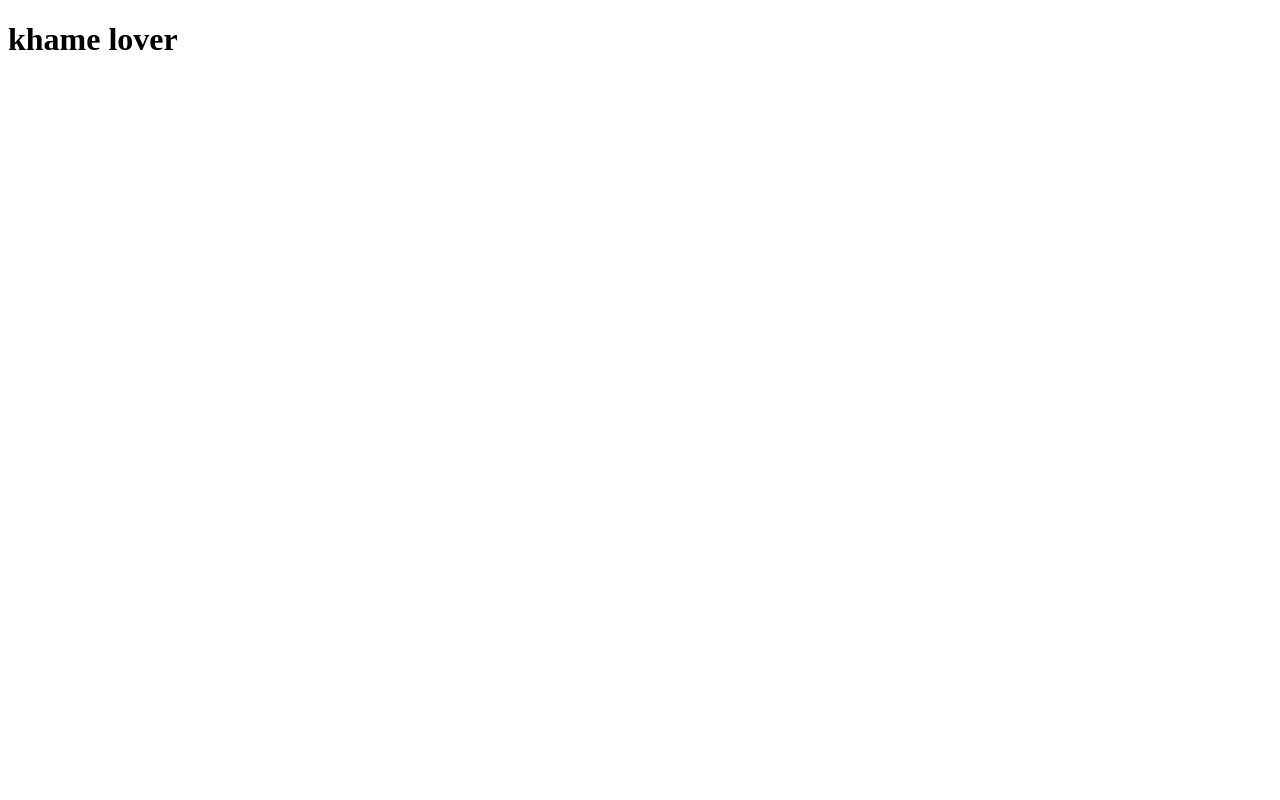
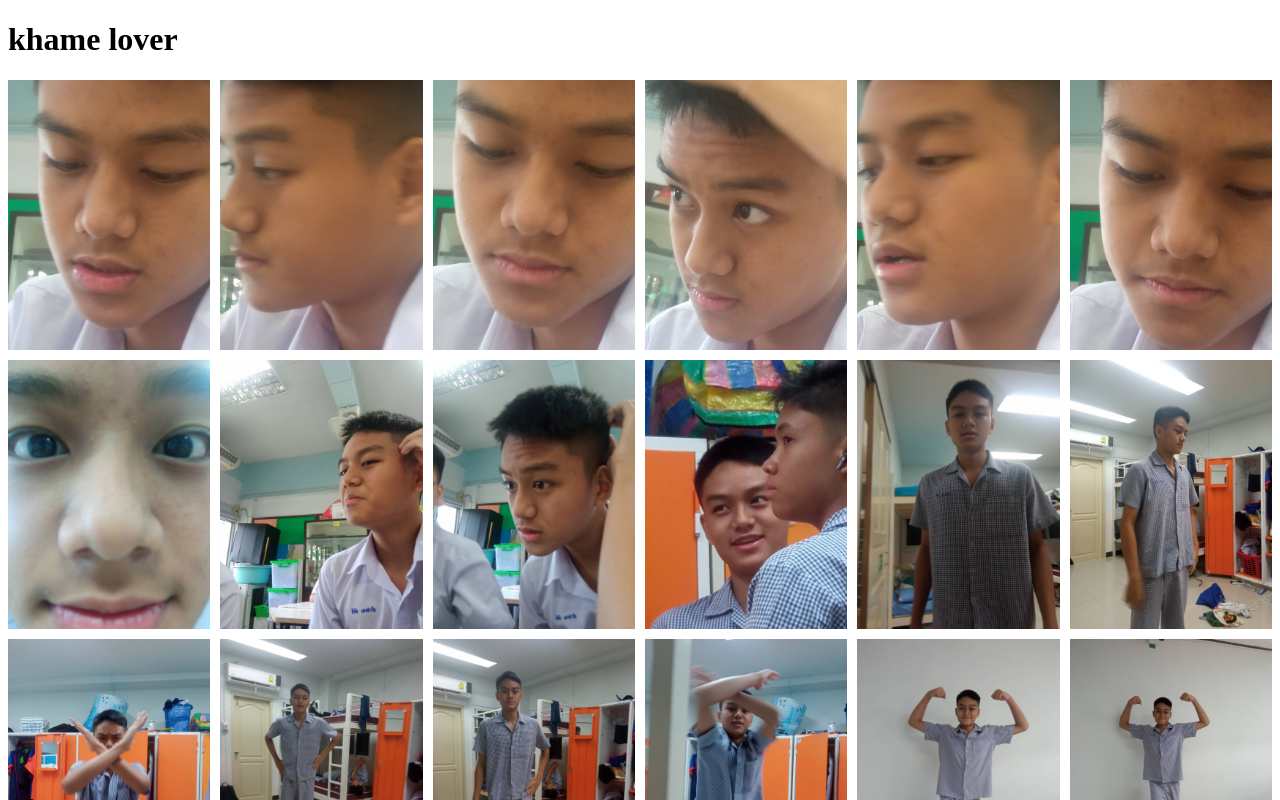
Before and after one commit to thithach00/khame2.github.io, a plain HTML site: page index.html in a window 1280 px wide. Both pictures are taken after a click on the button "Show Images". Shown: the top 800 px of the page. Drawn offline with Linux system fonts and the light colour scheme.

Commit message:
Update index.html

```diff
--- a/index.html
+++ b/index.html
@@ -54,6 +54,7 @@
         <img src="135269.jpg" alt="Image 19">
         <img src="135270.jpg" alt="Image 20">
         <img src="135271.jpg" alt="Image 21">
+
     </div>
 
     <!-- ปุ่มสำหรับแสดงรูปภาพ -->
@@ -65,7 +66,7 @@
             var images = document.querySelectorAll('.gallery img');
             // วนลูปผ่านรูปภาพและแสดงรูปภาพแต่ละรูป
             images.forEach(function(image) {
-                image.classList.add('show');
+                image.style.display = 'block';
             });
             // ซ่อนปุ่มเมื่อแสดงรูปภาพแล้ว
             document.querySelector('.show-button').style.display = 'none';
```
